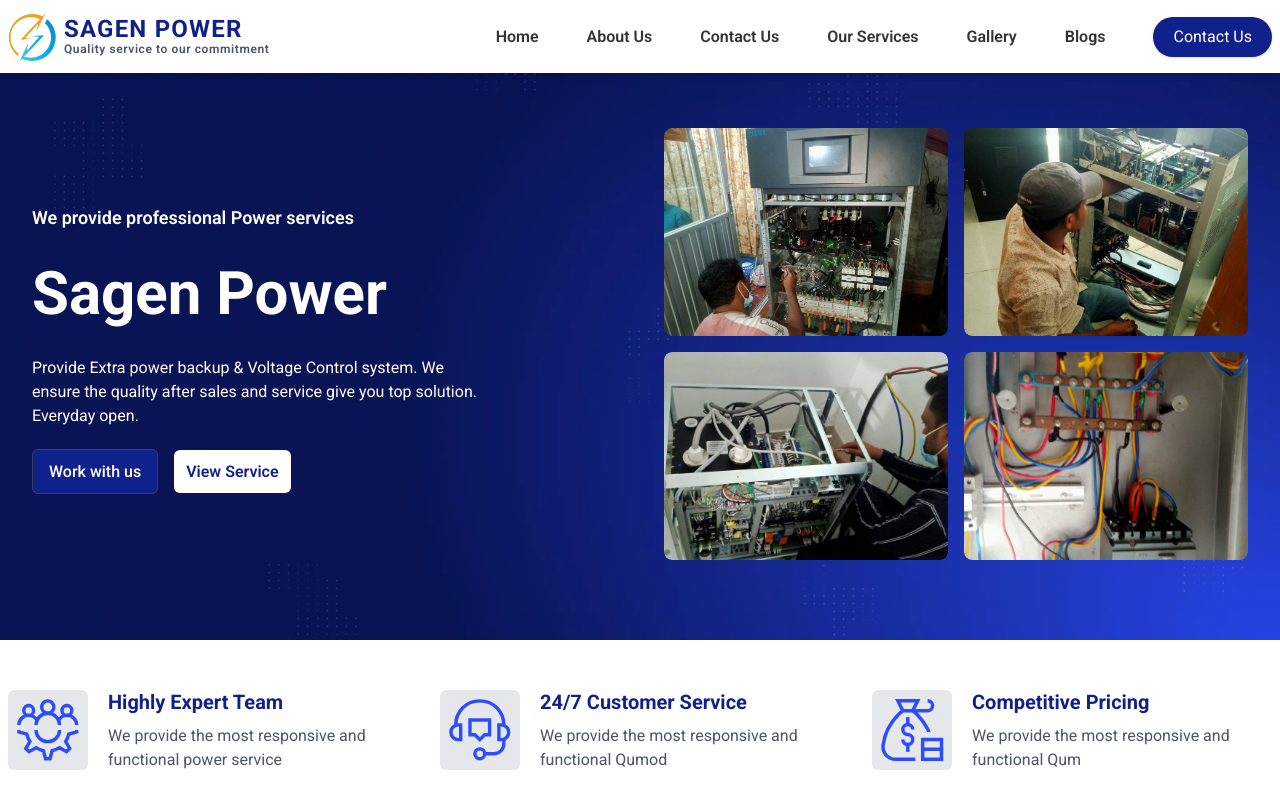
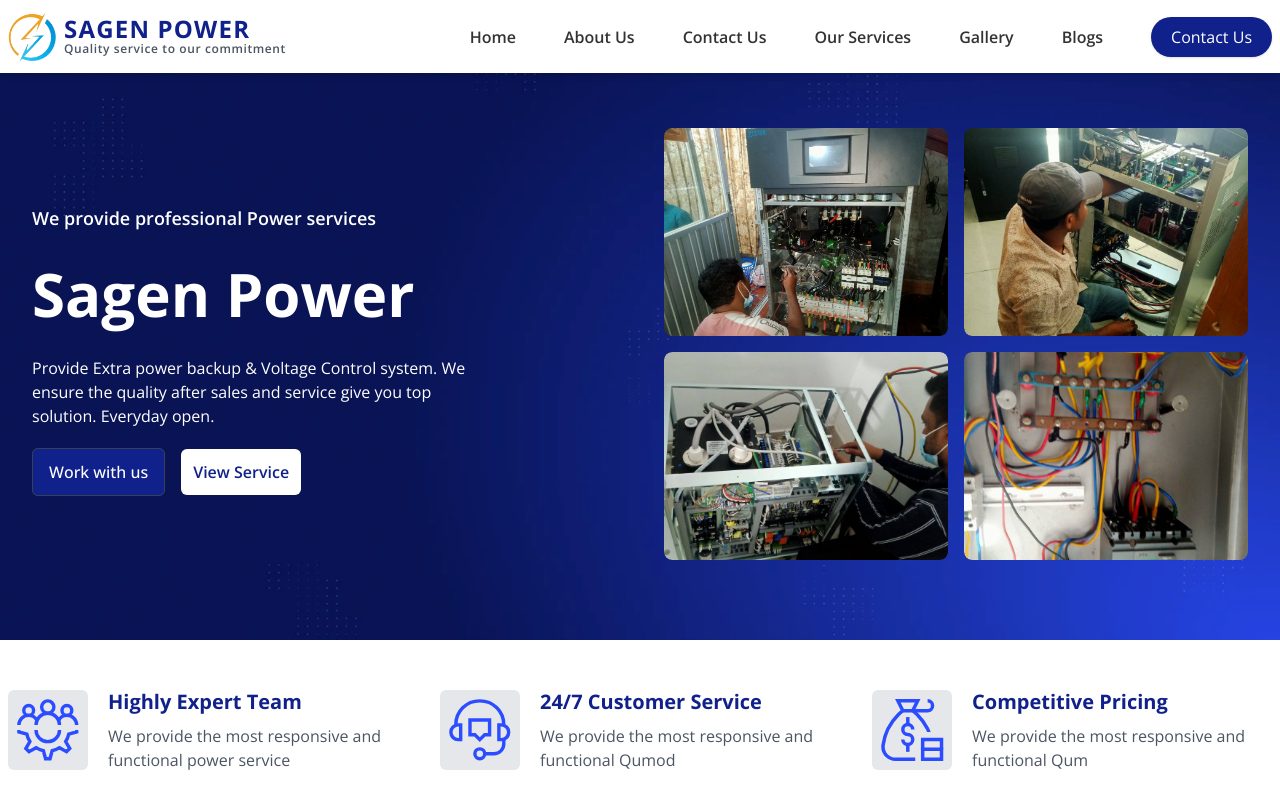
Before and after one commit to Ripon-Mardy/sagen_power, a React (Vite) app: page / in a window 1280 px wide. Shown: the top 800 px of the page. Built offline with nearby package versions, Linux system fonts and the light colour scheme.

Commit message:
change font style

```diff
--- a/index.html
+++ b/index.html
@@ -7,8 +7,10 @@
   <meta name="viewport" content="width=device-width, initial-scale=1.0" />
   <link rel="preconnect" href="https://fonts.googleapis.com">
   <link rel="preconnect" href="https://fonts.gstatic.com" crossorigin>
-  <link href="https://fonts.googleapis.com/css2?family=Roboto:ital,wght@0,100..900;1,100..900&display=swap"
-    rel="stylesheet">
+  <link href="https://fonts.googleapis.com/css2?family=Open+Sans:ital,wght@0,300..800;1,300..800&display=swap" rel="stylesheet">
+  <link href="https://fonts.googleapis.com/css2?family=Lora:ital,wght@0,400..700;1,400..700&display=swap" rel="stylesheet">
+
+
   <title>Sagen Power</title>
 </head>
 
--- a/src/App.jsx
+++ b/src/App.jsx
@@ -17,7 +17,7 @@
 
 function App() {
   return (
-    <div className="font-roboto">
+    <div className="font-openSans">
       <Router>
         <Navbar />
         <Routes>
--- a/tailwind.config.js
+++ b/tailwind.config.js
@@ -4,7 +4,8 @@
   theme: {
     extend: {
       fontFamily : {
-        roboto : ['Roboto', 'sans-serif'],
+        openSans : ["Open Sans"],
+        lora : ["Lora"]
       },
       textColor : {
         "headingColor" : "#11218B",
```
